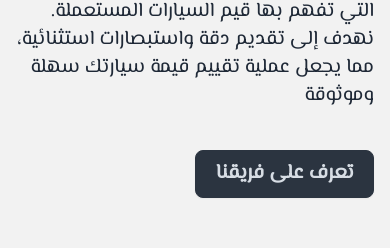
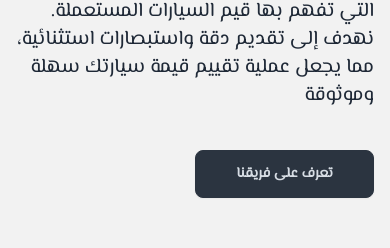
Before and after one commit to Ziyad-Aljaser/thammenha, a React (Create React App) app in the folder client/: page /about in a window 390 px wide. Shown: the part 944-1192 px from the top of the page. Built offline with nearby package versions, Linux system fonts and the light colour scheme; no server answers; a web font is replaced by a local one.

Commit message:
Update the structure

```diff
--- a/client/src/components/AboutUs/GoalSection.jsx
+++ b/client/src/components/AboutUs/GoalSection.jsx
@@ -33,7 +33,7 @@ const GoalSection = forwardRef((props, ref) => {
         <motion.div
           initial={{ opacity: 0, x: -50 }}
           animate={hasAnimated ? { opacity: 1, x: 0 } : {}} // Animate only if hasn't animated
-          transition={{ type: "spring", stiffness: 50 }}
+          transition={{ type: "tween", duration: 2, ease: "easeOut" }} // Set duration to 2 seconds
           className="hidden md:block"
         >
           <img src={goal_img} alt="Goal" />
@@ -41,7 +41,7 @@ const GoalSection = forwardRef((props, ref) => {
         <motion.div
           initial={{ opacity: 0, x: -50 }}
           animate={hasAnimated ? { opacity: 1, x: 0 } : {}} // Animate only if hasn't animated
-          transition={{ type: "spring", stiffness: 50 }}
+          transition={{ type: "tween", duration: 1.5, ease: "easeOut" }} // Set duration to 2 seconds
         >
           <h1
             className="text-5xl font-bold leading-normal"
@@ -61,7 +61,7 @@ const GoalSection = forwardRef((props, ref) => {
 
           <button
             onClick={scrollToTeamSection}
-            className="btn btn-neutral w-1/2 text-xl mt-4 mb-16"
+            className="btn btn-neutral sm:text-xl w-1/2 mt-4 mb-16"
             style={{ fontFamily: "'El Messiri', sans-serif" }}
           >
             {t("goal.goal_button")}
--- a/client/src/pages/AboutUs.jsx
+++ b/client/src/pages/AboutUs.jsx
@@ -88,18 +88,21 @@ const AboutUs = forwardRef((props, ref) => {
   const { t } = useTranslation();
 
 // Animation variants for the sponsor card
+// Alternative Animation variants using tween for the sponsor card
 const sponsorVariants = {
-    hidden: { opacity: 0, x: -50 },
+  hidden: { opacity: 0, x: 0 },
   visible: {
     opacity: 1,
     x: 0,
     transition: {
-        type: "spring",
-        stiffness: 50,
-        damping: 20,
+      type: "tween",
+      duration: 2, // Adjust duration for speed
+      ease: "easeOut", // Use an easing function for a smooth effect
     },
   },
 };
+
+
 
   // Animation variants for the educator
   const educatorVariants = {
@@ -275,7 +278,7 @@ const AboutUs = forwardRef((props, ref) => {
         <div className="flex justify-center items-center py-16">
           <Link
             to={"/"}
-            className="btn btn-neutral w-1/2 text-xl"
+            className="btn btn-neutral w-1/2 sm:text-xl"
             style={{ fontFamily: "'El Messiri', sans-serif" }}
           >
             {t("about_us.back_button")}
```
Lines whose indentation alone changed are shown as unchanged.
